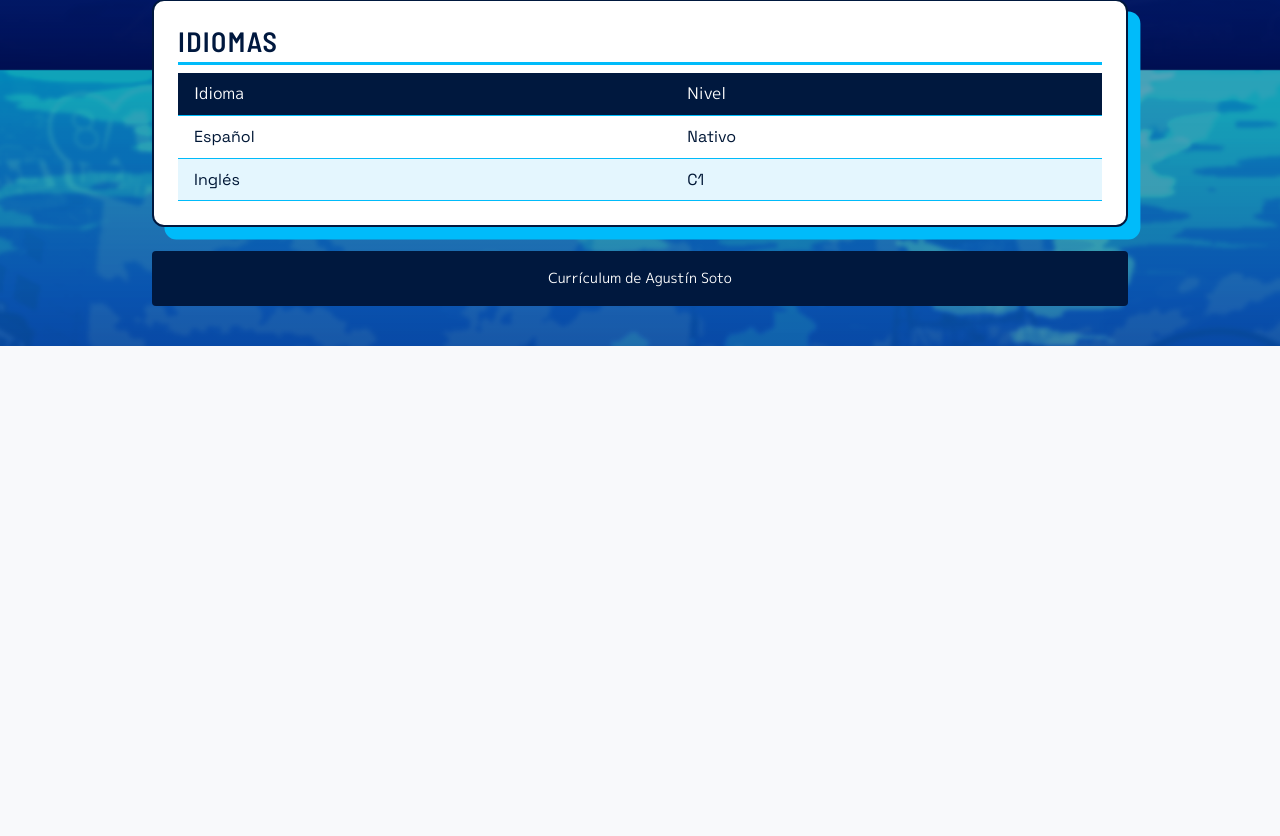
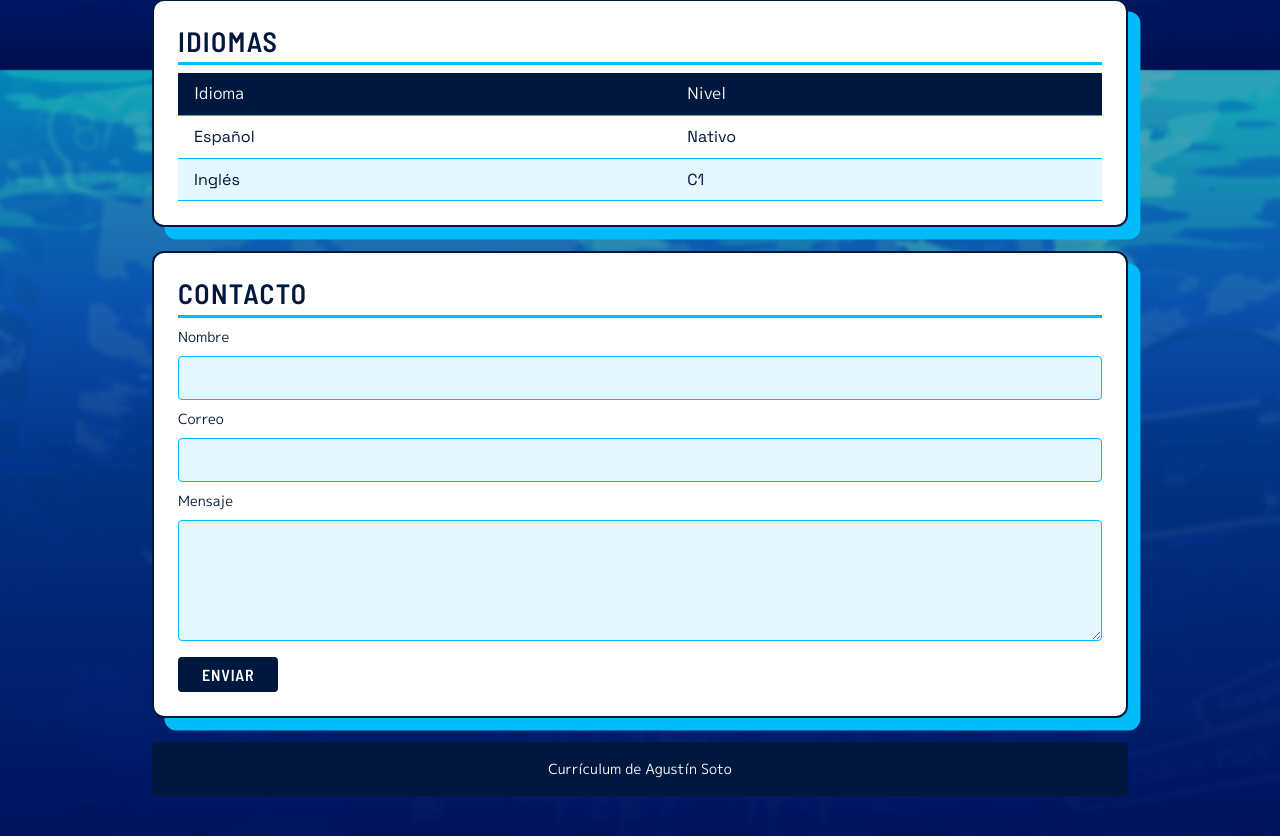
Before and after one commit to Agussoto48/CI-0137-ejercicios-C4K199, a Node server app: page / in a window 1280 px wide. Shown: the part 2330-3166 px from the top of the page. Before the commit the page ends 2676 px from the top, so only its background shows below. Run offline with Node 20, Linux system fonts and the light colour scheme; some web fonts are replaced.

Commit message:
formulario de contacto

```diff
--- a/ejercicio-servidor/controllers/curriculum.controller.js
+++ b/ejercicio-servidor/controllers/curriculum.controller.js
@@ -4,3 +4,16 @@ import curriculum from "../data/curriculum.js";
 export function mostrarCurriculum(req, res) {
     res.render("index", { cv: curriculum });
 }
+
+/* POST /contacto : lee el formulario desde req.body y responde con un agradecimiento. */
+export function recibirContacto(req, res) {
+    const { nombre = "", correo = "", mensaje = "" } = req.body ?? {};
+
+    if (!nombre.trim() || !correo.trim() || !mensaje.trim()) {
+        return res.status(400).send("Faltan datos del formulario. <a href=\"/\">Volver</a>");
+    }
+
+    console.log("Nuevo mensaje de contacto:", { nombre, correo, mensaje });
+
+    res.render("gracias", { nombre, correo, mensaje });
+}
--- a/ejercicio-servidor/public/css/styles.css
+++ b/ejercicio-servidor/public/css/styles.css
@@ -345,3 +345,62 @@ tbody tr:nth-child(even) {
         column-gap: var(--espacio-lg);
     }
 }
+
+/* Formulario de contacto */
+
+.formulario {
+    display: grid;
+    gap: var(--espacio-sm);
+}
+
+.formulario label {
+    font-family: var(--fuente-etiquetas);
+    font-size: var(--texto-sm);
+}
+
+.formulario input,
+.formulario textarea {
+    width: 100%;
+    padding: var(--espacio-sm);
+    color: var(--color-texto);
+    font: inherit;
+    background-color: var(--color-superficie-alterna);
+    border: var(--borde-fino) solid var(--color-primario);
+    border-radius: var(--radio);
+}
+
+.formulario input:focus-visible,
+.formulario textarea:focus-visible {
+    outline: 0.1875rem solid var(--color-acento);
+    outline-offset: 0.0625rem;
+}
+
+.formulario button {
+    justify-self: start;
+    margin-top: var(--espacio-sm);
+    padding: var(--espacio-sm) var(--espacio-lg);
+    color: var(--color-chip-texto);
+    font-family: var(--fuente-titulos);
+    font-size: var(--texto-base);
+    font-weight: 600;
+    text-transform: uppercase;
+    letter-spacing: 0.05em;
+    background-color: var(--color-chip-fondo);
+    border: none;
+    border-radius: var(--radio);
+    cursor: pointer;
+    transition: background-color var(--transicion);
+}
+
+.formulario button:hover,
+.formulario button:focus-visible {
+    background-color: var(--color-primario);
+}
+
+blockquote {
+    margin: 0 0 var(--espacio-md);
+    padding: var(--espacio-sm) var(--espacio-md);
+    border-left: 0.25rem solid var(--color-primario);
+    background-color: var(--color-superficie-alterna);
+    white-space: pre-line;
+}
--- a/ejercicio-servidor/routes/curriculum.routes.js
+++ b/ejercicio-servidor/routes/curriculum.routes.js
@@ -1,8 +1,9 @@
 import { Router } from "express";
-import { mostrarCurriculum } from "../controllers/curriculum.controller.js";
+import { mostrarCurriculum, recibirContacto } from "../controllers/curriculum.controller.js";
 
 const router = Router();
 
 router.get("/", mostrarCurriculum);
+router.post("/contacto", recibirContacto);
 
 export default router;
--- a/ejercicio-servidor/server.js
+++ b/ejercicio-servidor/server.js
@@ -12,6 +12,9 @@ app.set("views", path.join(import.meta.dirname, "views"));
 /* Archivos estáticos: CSS, JS e imágenes */
 app.use(express.static(path.join(import.meta.dirname, "public")));
 
+/* Lee los formularios enviados (application/x-www-form-urlencoded) en req.body */
+app.use(express.urlencoded({ extended: false }));
+
 /* Rutas */
 app.use("/", curriculumRoutes);
 
--- a/ejercicio-servidor/views/index.ejs
+++ b/ejercicio-servidor/views/index.ejs
@@ -90,6 +90,23 @@
             </table>
         </section>
 
+        <section class="tarjeta">
+            <h2>Contacto</h2>
+
+            <form class="formulario" action="/contacto" method="post">
+                <label for="nombre">Nombre</label>
+                <input type="text" id="nombre" name="nombre" required>
+
+                <label for="correo">Correo</label>
+                <input type="email" id="correo" name="correo" required>
+
+                <label for="mensaje">Mensaje</label>
+                <textarea id="mensaje" name="mensaje" rows="4" required></textarea>
+
+                <button type="submit">Enviar</button>
+            </form>
+        </section>
+
     </main>
 
 <%- include("partials/fin") %>
```
Also changed, not shown: ejercicio-servidor/views/gracias.ejs (added, +12 -0 lines).
